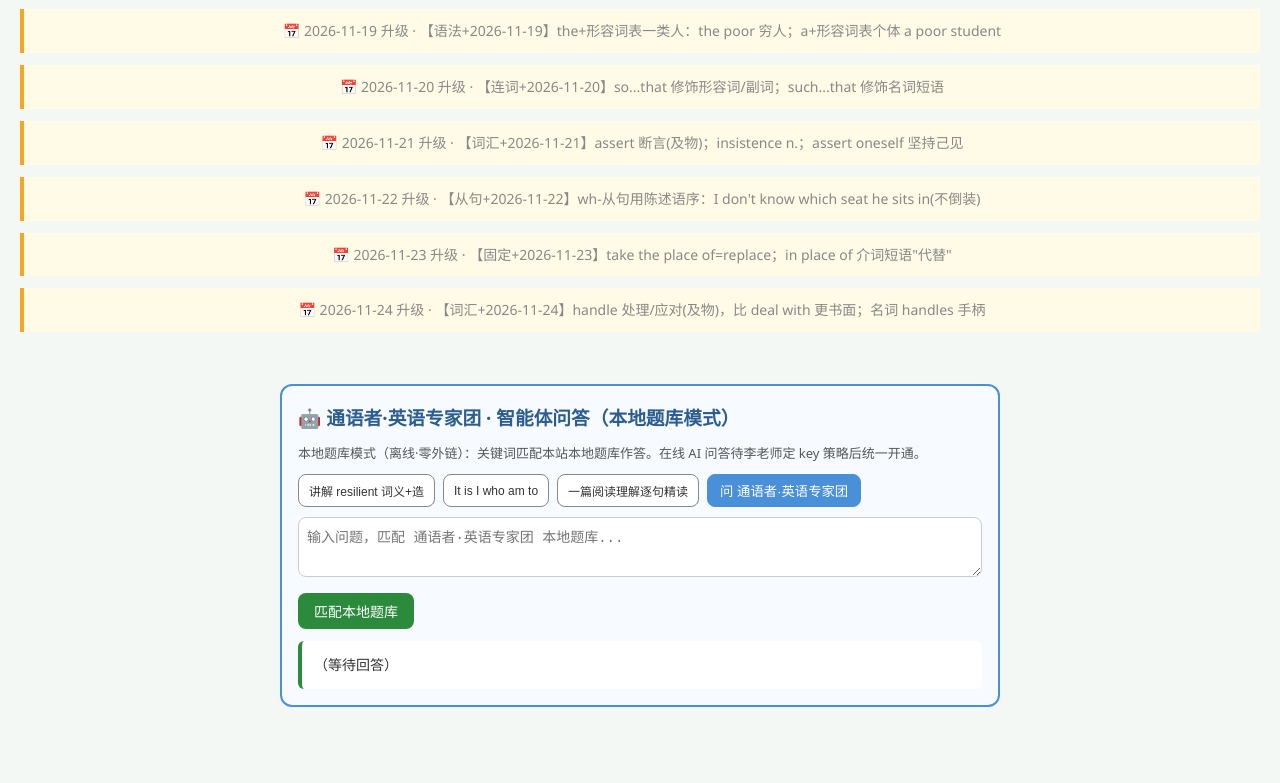
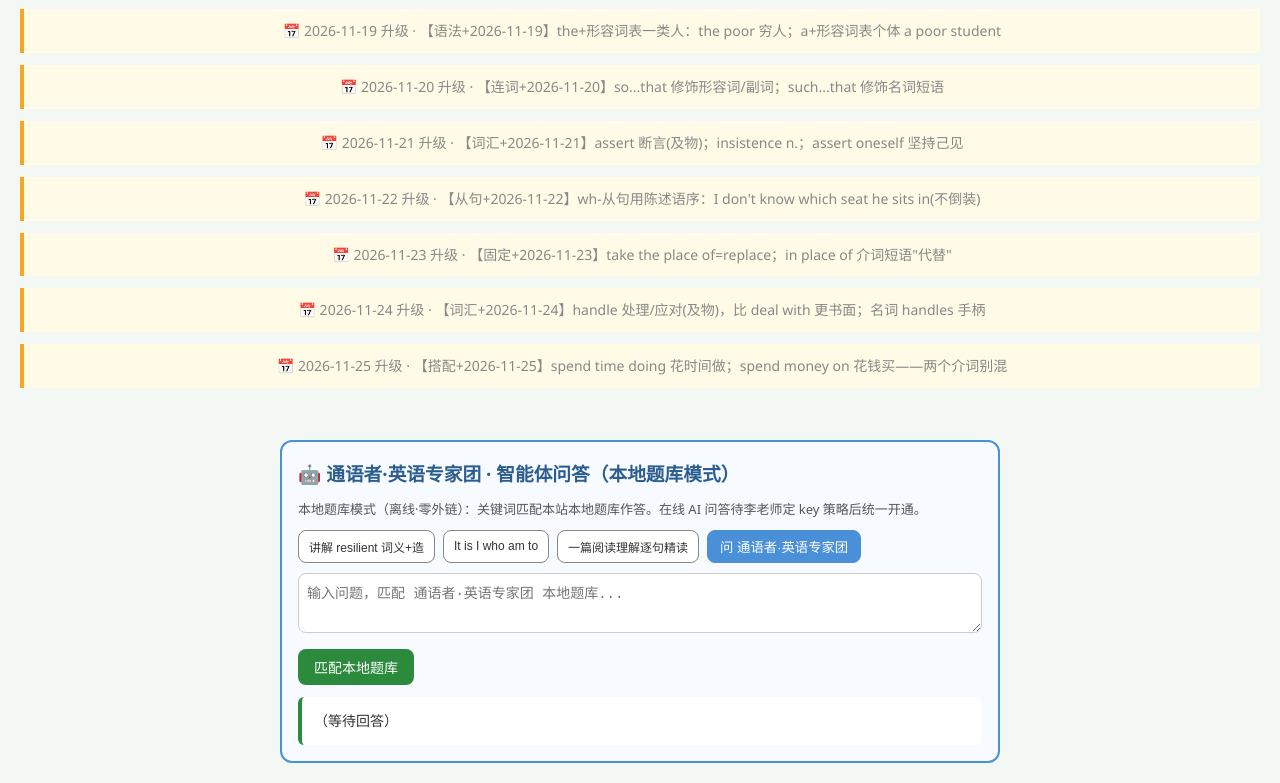
Before and after one commit to dapengzhanchi141345/li-yanming-english, a plain HTML site: page index.html in a window 1280 px wide. Shown: the part 2440-3223 px from the top of the page. Before the commit the page ends 3167 px from the top, so only its background shows below. Drawn offline with Linux system fonts and the light colour scheme.

Commit message:
english 12独立站升级 2026-11-25

```diff
--- a/index.html
+++ b/index.html
@@ -147,6 +147,8 @@ footer{text-align:center;padding:20px;color:#888;font-size:13px;margin-top:30px;
 <div style="background:#fffbe6;border-left:4px solid #f5a623;padding:10px;margin:12px 0;font-size:14px">📅 2026-11-23 升级 · 【固定+2026-11-23】take the place of=replace；in place of 介词短语"代替"</div>
 
 <div style="background:#fffbe6;border-left:4px solid #f5a623;padding:10px;margin:12px 0;font-size:14px">📅 2026-11-24 升级 · 【词汇+2026-11-24】handle 处理/应对(及物)，比 deal with 更书面；名词 handles 手柄</div>
+
+<div style="background:#fffbe6;border-left:4px solid #f5a623;padding:10px;margin:12px 0;font-size:14px">📅 2026-11-25 升级 · 【搭配+2026-11-25】spend time doing 花时间做；spend money on 花钱买——两个介词别混</div>
 </footer>
 
 <script>
```
